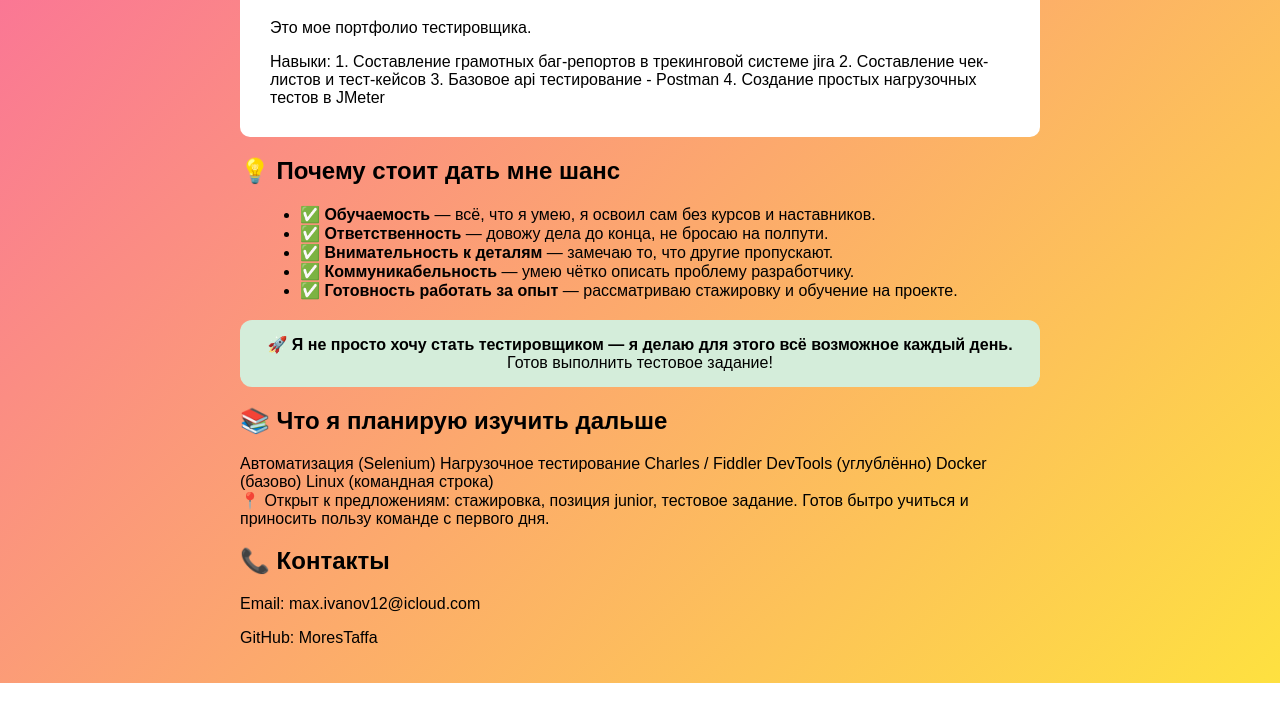
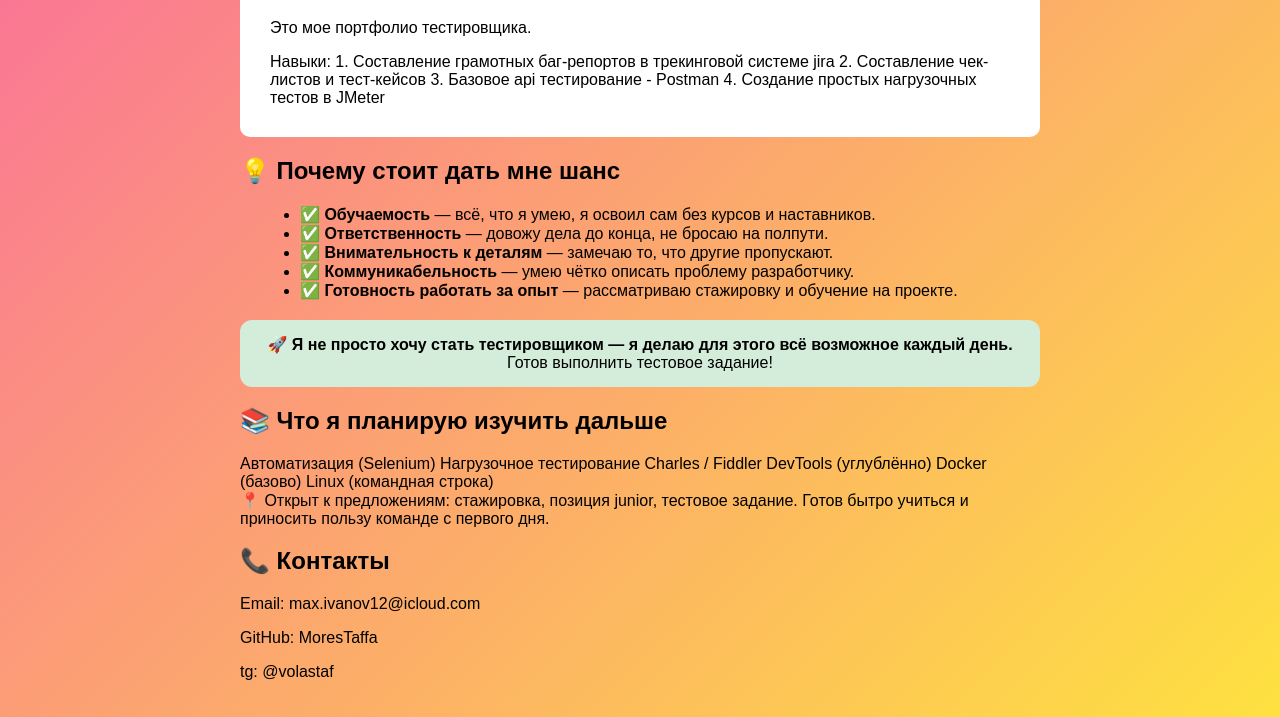
Before and after one commit to MoresTaffa/MoresTaffa.github.io, a plain HTML site: page index.html in a window 1280 px wide. Shown: the part 132-849 px from the top of the page. Before the commit the page ends 815 px from the top, so only its background shows below. Drawn offline with Linux system fonts and the light colour scheme.

Commit message:
Обновил главную страницу

```diff
--- a/index.html
+++ b/index.html
@@ -24,10 +24,14 @@
     <div class="container">
         <h1>Привет! 👋</h1>
         <p>Это мое портфолио тестировщика.</p>
-       Навыки: 1. Cоставление грамотных баг-репортов в трекинговой системе jira
-               2. Составление чек-листов и тест-кейсов
-               3. Базовое api тестирование - Postman
-               4. Создание простых нагрузочных тестов в JMeter
+       Навыки:
+       1. Cоставление грамотных баг-репортов в трекинговой системе jira
+
+       2. Составление чек-листов и тест-кейсов
+
+       3. Базовое api тестирование - Postman
+
+       4. Создание простых нагрузочных тестов в JMeter
 
 
         </div>
@@ -43,7 +47,8 @@
                 <li>✅ <strong>Готовность работать за опыт</strong> — рассматриваю стажировку и обучение на проекте.</li>
             </ul>
             <div style="background: #d4edda; border-radius: 12px; padding: 15px; margin-top: 20px; text-align: center;">
-                🚀 <strong>Я не просто хочу стать тестировщиком — я делаю для этого всё возможное каждый день.</strong> Готов выполнить тестовое задание!
+                🚀 <strong>Я не просто хочу стать тестировщиком — я делаю для этого всё возможное каждый день.</strong>
+                Готов выполнить тестовое задание!
             </div>
         </div>
 
@@ -72,6 +77,7 @@
         <h2>📞 Контакты</h2>
         <p>Email: max.ivanov12@icloud.com</p>
         <p>GitHub: MoresTaffa</p>
+        <p>tg: @volastaf</p>
     </div>
 </body>
 </html>
```
